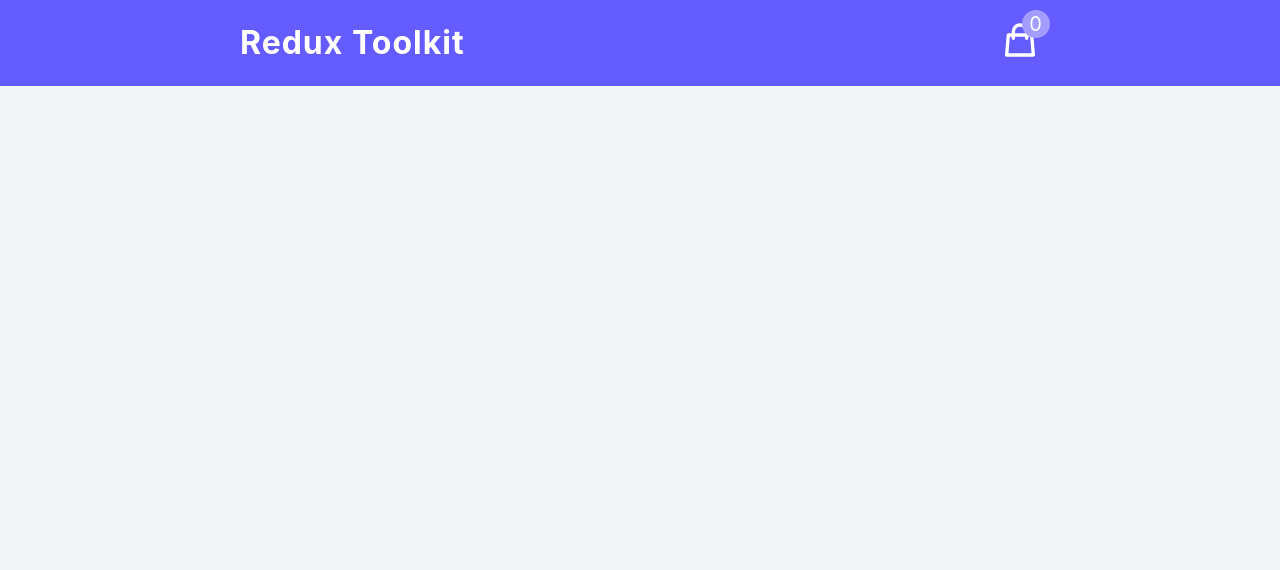
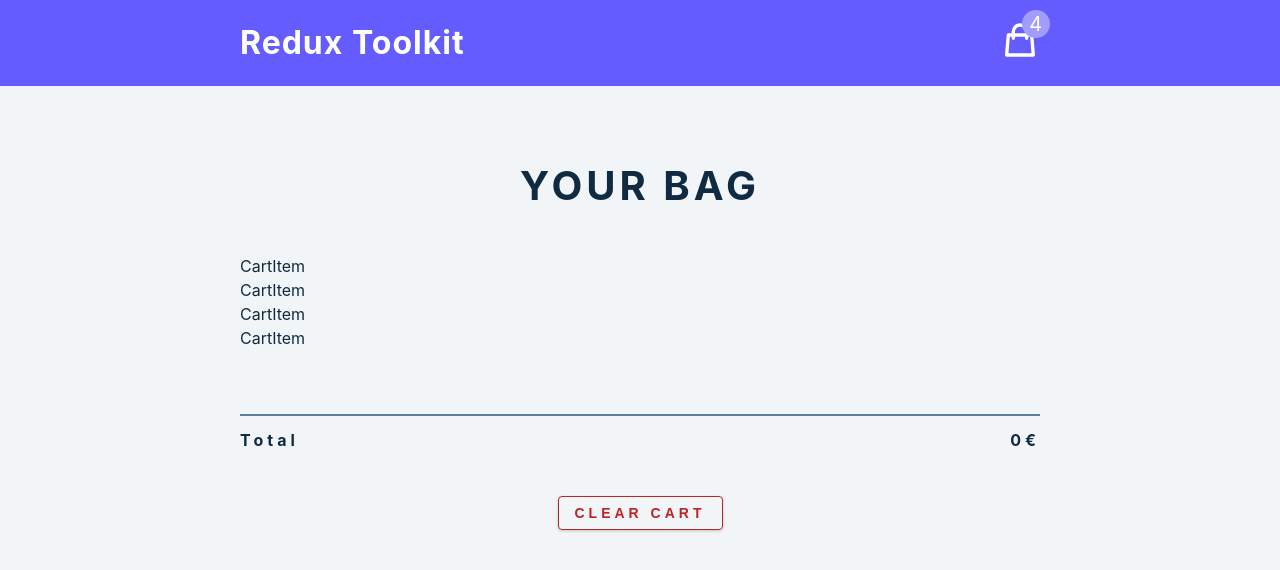
Before and after one commit to inga-divra/redux-toolkit-tutorial, a React (Vite) app: page / in a window 1280 px wide. Shown: the top 570 px of the page. Built offline with nearby package versions, Linux system fonts and the light colour scheme.

Commit message:
Set up the CartContainer and CartItem components for the shopping cart feature, including Redux integration and useSelector

```diff
--- a/src/App.jsx
+++ b/src/App.jsx
@@ -1,9 +1,11 @@
+import CartContainer from "./components/CartContainer";
 import Navbar from "./components/Navbar";
 
 
 function App() {
   return <main>
     <Navbar />
+    <CartContainer />
   </main>
 }
 export default App;
--- /dev/null
+++ b/src/components/CartContainer.jsx
@@ -0,0 +1,45 @@
+import { useSelector } from 'react-redux'
+import CartItem from './CartItem'
+
+const CartContainer = () => {
+    const { cartItems, total, amount } = useSelector((store) => {
+        return store.cart
+    })
+
+
+    if (amount < 1) {
+        return <section className='cart'>
+            <header>
+                <h2>your bag</h2>
+                <h4 className='empty-cart'>
+                    is currently empty
+                </h4>
+            </header>
+        </section>
+    }
+
+
+    return (
+        <section className='cart'>
+            <header>
+                <h2>your bag</h2>
+            </header>
+            <div>
+                {cartItems.map((item) => {
+                    return <CartItem key={item.id} {...item} />
+                })}
+            </div>
+            <footer>
+                <hr />
+                <div className="cart-total">
+                    <h4>total <span>{total}€</span></h4>
+                </div>
+                <button className='btn clear-btn' type='button'>
+                    clear cart
+                </button>
+            </footer>
+        </section>
+    )
+}
+
+export default CartContainer
--- /dev/null
+++ b/src/components/CartItem.jsx
@@ -0,0 +1,8 @@
+
+const CartItem = () => {
+    return (
+        <div>CartItem</div>
+    )
+}
+
+export default CartItem
--- a/src/features/cart/cartSlice.js
+++ b/src/features/cart/cartSlice.js
@@ -1,8 +1,9 @@
 import { createSlice } from '@reduxjs/toolkit';
+import cartItems from '../../cartItems';
 
 const initialState = {
-  cartItems: [],
-  amount: 0,
+  cartItems: cartItems,
+  amount: 4,
   total: 0,
   isLoading: true,
 };
```
